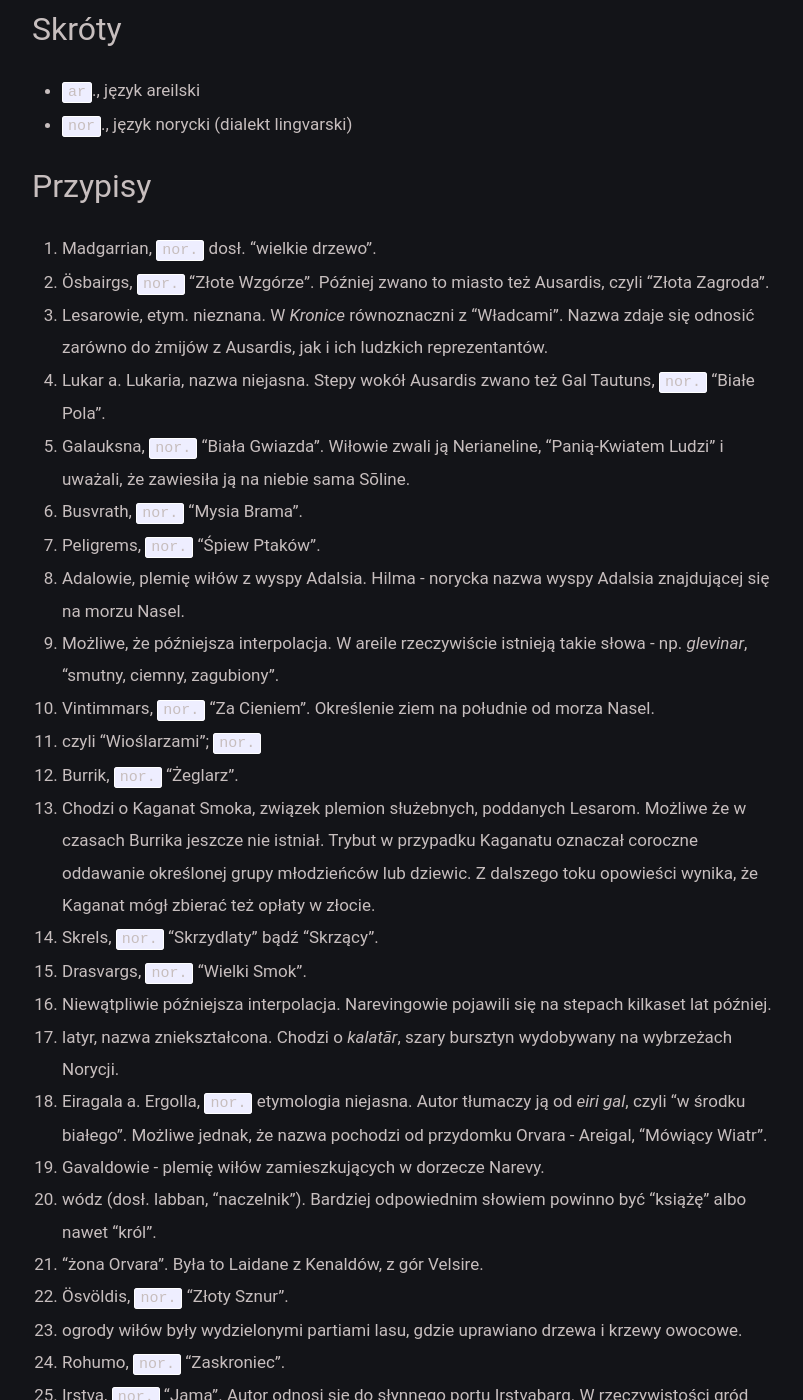
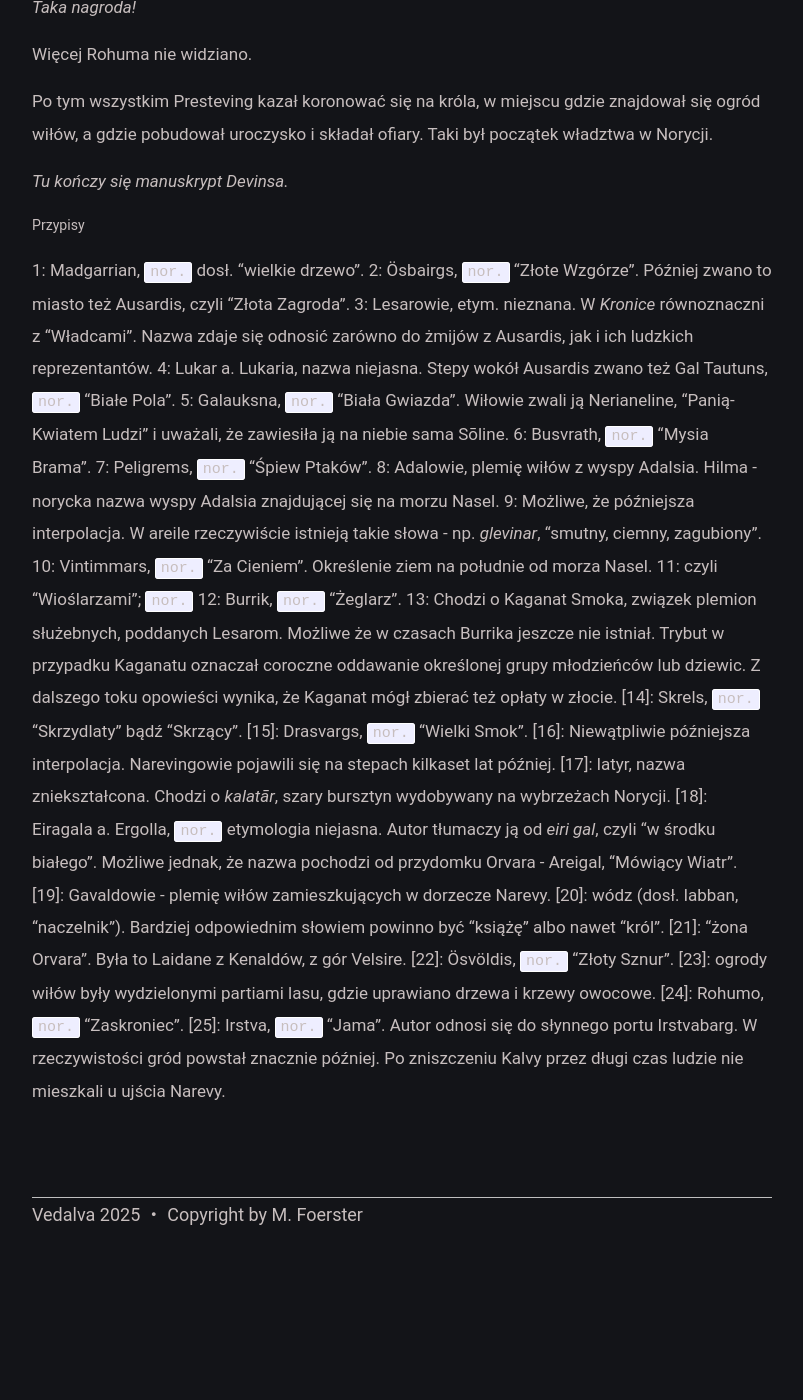
Before and after one commit to michalfoerster/michalfoerster.github.io, a Jekyll site: the page built from _posts/2025-07-02-kroniki-krolow-lingvaru-1.markdown, in a window 1280 px wide and 1400 px high, scrolled down 7054 px. Shown: the whole window, without its empty margins (238-1041 px from the left). Built offline with Jekyll 4.4.1, drawn with Linux system fonts in a browser that asks for light colours; after the commit the page ends 8331 px from its top, so only the background shows below that; some of the changed text lies outside the part shown.

Commit message:
Update 2025-07-02-kroniki-krolow-lingvaru-1.markdown
text update

```diff
--- a/_posts/2025-07-02-kroniki-krolow-lingvaru-1.markdown
+++ b/_posts/2025-07-02-kroniki-krolow-lingvaru-1.markdown
@@ -11,6 +11,8 @@
 
 ## 1. O początkach ludzkości
 Kiedy na pniu Madgarrianu[1] pobudowano Ösbairgs[2], Lesarowie[3] zasiedli na tronach, by władać ludami.
+
+[3] zasiedli na tronach, by władać ludami.
 
 Wielu pragnęło wydostać się spod ich władania, a ci, którym to się udało, zbiegli do Lukaru[4]. Tam oswoiwszy bestie, założyli własne państwa. Ci są przodkami Rethenów, Hurów, Sanvigów i Narevingów. Władcy ścigali ich według swych możliwości, a schwytanych sprowadzali na powrót do miasta. Chcąc zapobiec kolejnym ucieczkom, podniesiono też mury Ösbairgs, a wokół grodu wystawiono straże.
 
@@ -34,7 +36,7 @@
 
 Inne ludy zaczęły zwać mieszkańców wybrzeża Irtajami[11], ponieważ potrafili oni poruszać się jedynie wzdłuż wybrzeża, nie zapuszczając głębiej w morze.
 
-## 2. O wyprawie Burrika
+###### 2. O wyprawie Burrika
 Był wśród nich mąż, Tovs, który choć sam nie popłynął do Vintimmaru, wyuczył się szkutnictwa. Miał on dwóch synów, którym przekazał swoją wiedzę, tak że łodzie ich nie miały sobie równych.
 
 Starszy z braci, Burrik[12], zapragnął zbudować korab, na którym można by przebyć Nasel. Zarówno bowiem on jak i wielu spośród Irtajów lękał się, że pewnego dnia Lesarowie znajdą sposób, aby zdobyć Peligrems. I rzeczywiście, jakby na potwierdzenie ich obaw, z głębi lądu zaczęli przyjeżdżać posłańcy Kagana, żądając trybutu[13].
@@ -62,7 +64,6 @@
 *Słońca krainą.*<br>
 *Zostaw go za mgłą,*<br>
 *nim w serca się wślizgnie.*<br>
-
 *Zmianę przynosi*<br>
 *Gałęzi tchnienie.*<br>
 *Mąż bystry go słucha*<br>
@@ -83,17 +84,17 @@
 
 Poznawszy lepiej Gavaldów, Burrik wzgardził nimi, a ich wodza zaczął zwać wśród swoich leśnym królem, albo i gorzej. Nie doceniał ani przyjaźni, ani otrzymanej pomocy, które w jego oczach niewiele znaczyły. Kusiły go góry na południu, słyszał o nich bowiem, iż skrywają srebro. Jeszcze bardziej zaś pragnął latyru.
 
-Miał zaś książę Irtajów w swej drużynie człowieka imieniem Aislar. Mówiono wszakże na niego Rohumo[24], bo był przebiegły i znał wiele podstępów. Owego to męża Burrik nakłonił, by wykradł dlań latyr.
+Miał zaś książę Irtajów w swej drużynie człowieka imieniem Aislar. Mówiono wszakże na niego Rohumo[24], bo był przebiegły i znał wiele podstępów. Niektórzy mówili, że jest on synem wiedźmy. Owego to męża Burrik nakłonił, by wykradł dlań latyr.
 
 Udając pieśniarza, Rohumo namówił Gavaldów, by uczyli go swoich opowieści. Tak dowiedział się, gdzie kryją latyr i jak wydobywają go z górskich jezior, i łowią w morzu.
 
-Dowiedziawszy się o tym, Burrik zgromadził wojowników, a każdemu wiele obiecał, aby tylko chcieli go słuchać. Gdy nadeszła pora, poszedł na drogę, gdzie wiłowie przewozili latyr, i pobił ich. Zginęli wszyscy, nie oszczędzono nawet bydła, na którym wieźli stągwie z latyrem. Chwały mu to nie przyniosło, bo i transport nie był chroniony.
+Dowiedziawszy się o tym, Burrik zgromadził wojowników, a każdemu wiele obiecał, aby tylko chcieli go słuchać. Gdy nadeszła pora, poszedł na drogę, gdzie wiłowie przewozili latyr, i pobił ich. Zginęli wszyscy, nie oszczędzono nawet bydła, na którym wieźli stągwie z latyrem. A że straży przy nich nie było, chwały mu to nie przyniosło.
 
 Teraz, kiedy władca Kalvy miał już latyr, wyciągnął z ukrycia łodzie, które wcześniej kazał naszykować. Posłał ich dziewięć na północ, do brata swego Oltisa ze słowami:
 
 – Przybywaj do mnie, a weź ze sobą, ilu tylko zdołasz.
 
-I wiele zachęt do tego jeszcze dodał, ufając, że wnet władać będzie wieloma więcej niż tylko tymi, których zabrał ze sobą. Polecił też jechać Rohumowi, bo chciał się go łatwo pozbyć.
+I wiele zachęt do tego jeszcze dodał, mniemając, że 1. - rychło władać będzie wieloma więcej niż tylko tymi, których zabrał ze sobą. Polecił też jechać Rohumowi, bo dotarły do Burrika wieści, kim jest ów mąż i chciał się go pozbyć. Ten jednak odkrył zamysły swojego pana, a jako że w skrytości serca służył innym potęgom, postanowił go zdradzić.
 
 Ciała zabitych kazał Burrik zakopać w lesie. Co nie przeszłoby wśród ludzi, udało mu się z wiłami. Gdy Orvar opowiedział mu o zaginięciu swoich, Burrik udał zaskoczenie. Potem skłamał, że i jego ludzie czasami znikają bez wieści.
 
@@ -101,7 +102,7 @@
 
 Orvar uwierzył jego słowom, gdyż wiłowie nie znali kłamstw i byli bardziej łatwowierni, niż to bywało w późniejszych latach.
 
-## 5. Śmierć Burrika
+###### 5. Śmierć Burrika
 Łodzie, które posłano, niebawem dotarły do Peligremu. Posłowie udali się do Olitsa, by złożyć pokłon i przekazać wieści od brata. Na miejscu okazało się, że krainą włada kto inny, Oltis zaś nie żyje.
 
 Przyszedł bowiem Kagan do niego, tak mówiąc:
@@ -142,33 +145,29 @@
 
 *Tu kończy się manuskrypt Devinsa.*
 
-## Skróty
-- `ar`., język areilski
-- `nor`., język norycki (dialekt lingvarski)
-
-## Przypisy
-1. Madgarrian, `nor.` dosł. "wielkie drzewo".
-2. Ösbairgs, `nor.` "Złote Wzgórze". Później zwano to miasto też Ausardis, czyli "Złota Zagroda".
-3. Lesarowie, etym. nieznana. W *Kronice* równoznaczni z "Władcami". Nazwa zdaje się odnosić zarówno do żmijów z Ausardis, jak i ich ludzkich reprezentantów.
-4. Lukar a. Lukaria, nazwa niejasna. Stepy wokół Ausardis zwano też Gal Tautuns, `nor.` "Białe Pola".
-5. Galauksna, `nor.` "Biała Gwiazda". Wiłowie zwali ją Nerianeline, "Panią-Kwiatem Ludzi" i uważali, że zawiesiła ją na niebie sama Sōline.
-6. Busvrath, `nor.` "Mysia Brama".
-7. Peligrems, `nor.` "Śpiew Ptaków".
-8. Adalowie, plemię wiłów z wyspy Adalsia. Hilma - norycka nazwa wyspy Adalsia znajdującej się na morzu Nasel.
-9. Możliwe, że późniejsza interpolacja. W areile rzeczywiście istnieją takie słowa - np. *glevinar*, "smutny, ciemny, zagubiony".
-10. Vintimmars, `nor.` "Za Cieniem". Określenie ziem na południe od morza Nasel.
-11. czyli "Wioślarzami"; `nor.`
-12. Burrik, `nor.` "Żeglarz".
-13. Chodzi o Kaganat Smoka, związek plemion służebnych, poddanych Lesarom. Możliwe że w czasach Burrika jeszcze nie istniał. Trybut w przypadku Kaganatu oznaczał coroczne oddawanie określonej grupy młodzieńców lub dziewic. Z dalszego toku opowieści wynika, że Kaganat mógł zbierać też opłaty w złocie.
-14. Skrels, `nor.` "Skrzydlaty" bądź "Skrzący".
-15. Drasvargs, `nor.` "Wielki Smok".
-16. Niewątpliwie późniejsza interpolacja. Narevingowie pojawili się na stepach kilkaset lat później.
-17. latyr, nazwa zniekształcona. Chodzi o *kalatār*, szary bursztyn wydobywany na wybrzeżach Norycji.
-18. Eiragala a. Ergolla, `nor.` etymologia niejasna. Autor tłumaczy ją od *eiri gal*, czyli "w środku białego". Możliwe jednak, że nazwa pochodzi od przydomku Orvara - Areigal, "Mówiący Wiatr".
-19. Gavaldowie - plemię wiłów zamieszkujących w dorzecze Narevy.
-20. wódz (dosł. labban, "naczelnik"). Bardziej odpowiednim słowiem powinno być "książę" albo nawet "król".
-21. "żona Orvara". Była to Laidane z Kenaldów, z gór Velsire.
-22. Ösvöldis, `nor.` "Złoty Sznur".
-23. ogrody wiłów były wydzielonymi partiami lasu, gdzie uprawiano drzewa i krzewy owocowe.
-24. Rohumo, `nor.` "Zaskroniec".
-25. Irstva, `nor.` "Jama". Autor odnosi się do słynnego portu Irstvabarg. W rzeczywistości gród powstał znacznie później. Po zniszczeniu Kalvy przez długi czas ludzie nie mieszkali u ujścia Narevy.
+##### Przypisy
+1: Madgarrian, `nor.` dosł. "wielkie drzewo".
+2: Ösbairgs, `nor.` "Złote Wzgórze". Później zwano to miasto też Ausardis, czyli "Złota Zagroda".
+3: Lesarowie, etym. nieznana. W *Kronice* równoznaczni z "Władcami". Nazwa zdaje się odnosić zarówno do żmijów z Ausardis, jak i ich ludzkich reprezentantów.
+4: Lukar a. Lukaria, nazwa niejasna. Stepy wokół Ausardis zwano też Gal Tautuns, `nor.` "Białe Pola".
+5: Galauksna, `nor.` "Biała Gwiazda". Wiłowie zwali ją Nerianeline, "Panią-Kwiatem Ludzi" i uważali, że zawiesiła ją na niebie sama Sōline.
+6: Busvrath, `nor.` "Mysia Brama".
+7: Peligrems, `nor.` "Śpiew Ptaków".
+8: Adalowie, plemię wiłów z wyspy Adalsia. Hilma - norycka nazwa wyspy Adalsia znajdującej się na morzu Nasel.
+9: Możliwe, że późniejsza interpolacja. W areile rzeczywiście istnieją takie słowa - np. *glevinar*, "smutny, ciemny, zagubiony".
+10: Vintimmars, `nor.` "Za Cieniem". Określenie ziem na południe od morza Nasel.
+11: czyli "Wioślarzami"; `nor.`
+12: Burrik, `nor.` "Żeglarz".
+13: Chodzi o Kaganat Smoka, związek plemion służebnych, poddanych Lesarom. Możliwe że w czasach Burrika jeszcze nie istniał. Trybut w przypadku Kaganatu oznaczał coroczne oddawanie określonej grupy młodzieńców lub dziewic. Z dalszego toku opowieści wynika, że Kaganat mógł zbierać też opłaty w złocie.
+[14]: Skrels, `nor.` "Skrzydlaty" bądź "Skrzący".
+[15]: Drasvargs, `nor.` "Wielki Smok".
+[16]: Niewątpliwie późniejsza interpolacja. Narevingowie pojawili się na stepach kilkaset lat później.
+[17]: latyr, nazwa zniekształcona. Chodzi o *kalatār*, szary bursztyn wydobywany na wybrzeżach Norycji.
+[18]: Eiragala a. Ergolla, `nor.` etymologia niejasna. Autor tłumaczy ją od *eiri gal*, czyli "w środku białego". Możliwe jednak, że nazwa pochodzi od przydomku Orvara - Areigal, "Mówiący Wiatr".
+[19]: Gavaldowie - plemię wiłów zamieszkujących w dorzecze Narevy.
+[20]: wódz (dosł. labban, "naczelnik"). Bardziej odpowiednim słowiem powinno być "książę" albo nawet "król".
+[21]: "żona Orvara". Była to Laidane z Kenaldów, z gór Velsire.
+[22]: Ösvöldis, `nor.` "Złoty Sznur".
+[23]: ogrody wiłów były wydzielonymi partiami lasu, gdzie uprawiano drzewa i krzewy owocowe.
+[24]: Rohumo, `nor.` "Zaskroniec".
+[25]: Irstva, `nor.` "Jama". Autor odnosi się do słynnego portu Irstvabarg. W rzeczywistości gród powstał znacznie później. Po zniszczeniu Kalvy przez długi czas ludzie nie mieszkali u ujścia Narevy.
```
Also changed, not shown: other parts of _posts/2025-07-02-kroniki-krolow-lingvaru-1.markdown (+10 -8 lines).
